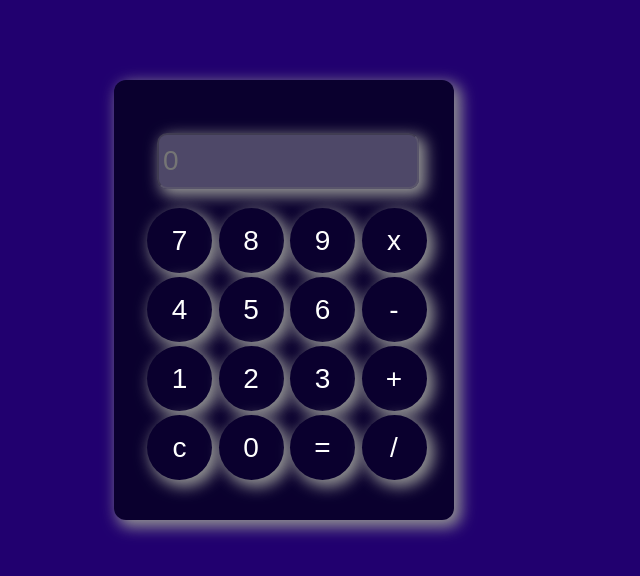
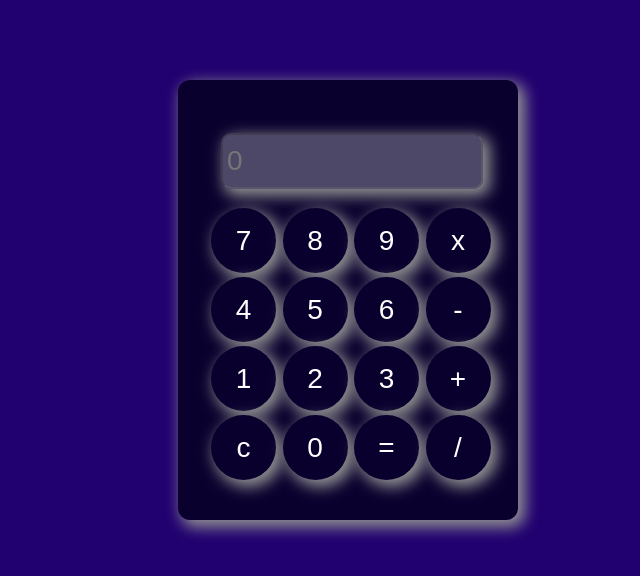
Before and after one commit to Ismoil20/calculyator, a plain HTML site: page index.html in a window 1280 px wide. Shown: the whole page, without its empty margins (334-974 px from the left). Drawn offline with Linux system fonts and the light colour scheme.

Commit message:
colculyator

```diff
--- a/index.html
+++ b/index.html
@@ -6,7 +6,7 @@
     <title>conculyator</title>
     <link rel="stylesheet" href="./style.css" />
   </head>
-  <body>
+  <body class="container">
     <form name="calculator">
       <table>
         <tr>
--- a/style.css
+++ b/style.css
@@ -2,6 +2,10 @@ body {
   margin: 0;
   padding: 0;
   background-color: #21006f;
+}
+.container {
+  margin: 0 auto;
+  max-width: 90%;
 }
 form {
   margin-left: 35vw;
```
